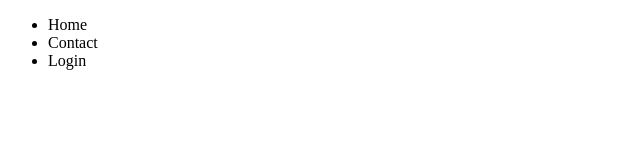
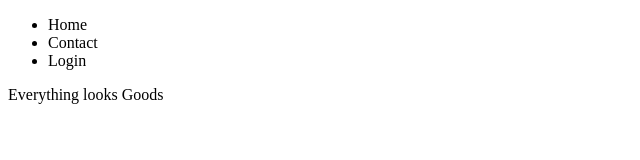
Before and after one commit to Gautam-121/learning-git, a plain HTML site: page nav.html in a window 1280 px wide. Shown: the whole page, without its empty margins (0-640 px from the left). Drawn offline with Linux system fonts and the light colour scheme.

Commit message:
modified nav.html file

```diff
--- a/nav.html
+++ b/nav.html
@@ -13,5 +13,6 @@
             <li>Login</li>
         </ul>
     </nav>
+    <footer>Everything looks Goods</footer>
 </body>
 </html>
```
